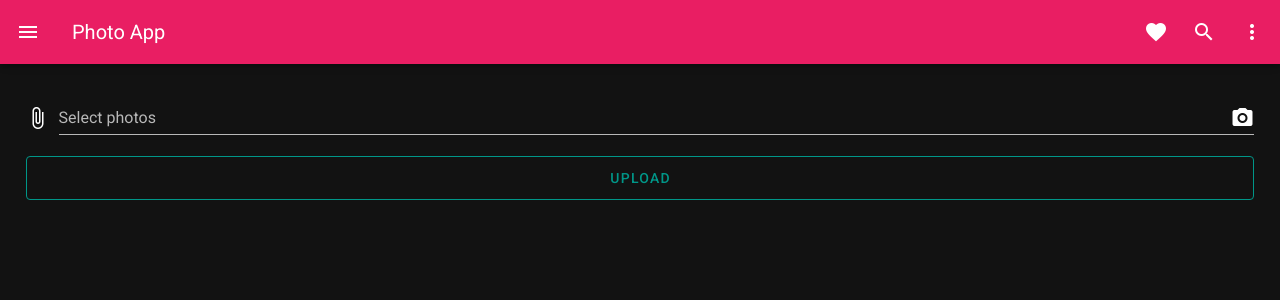
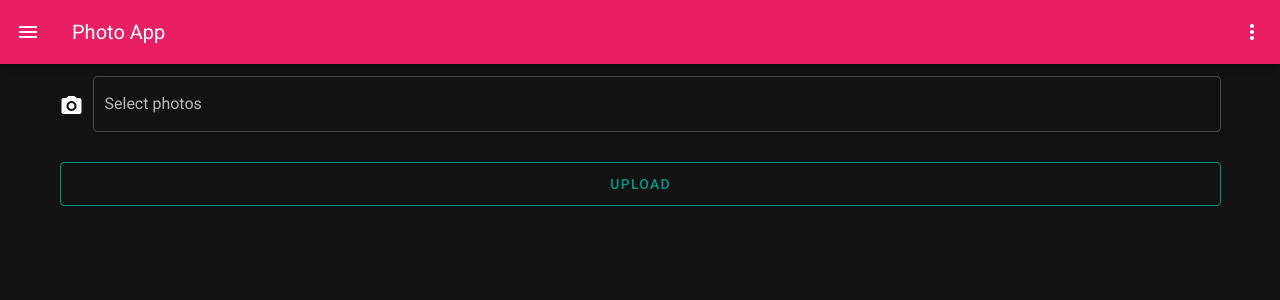
Before and after one commit to DaveSvatora/image-vue, a Vue app: page / in a window 1280 px wide. Shown: the top 300 px of the page. Built offline with nearby package versions, Linux system fonts and the light colour scheme.

Commit message:
no errors, but doesn't work

```diff
--- a/package.json
+++ b/package.json
@@ -8,6 +8,7 @@
     "lint": "vue-cli-service lint"
   },
   "dependencies": {
+    "axios": "^0.19.0",
     "core-js": "^2.6.5",
     "vue": "^2.6.10",
     "vuetify": "^2.0.0"
--- a/src/App.vue
+++ b/src/App.vue
@@ -8,14 +8,6 @@
           <v-toolbar-title>Photo App</v-toolbar-title>
 
           <v-spacer></v-spacer>
-
-          <v-btn icon>
-            <v-icon>mdi-heart</v-icon>
-          </v-btn>
-
-          <v-btn icon>
-            <v-icon>mdi-magnify</v-icon>
-          </v-btn>
 
           <v-menu left bottom>
             <template v-slot:activator="{ on }">
@@ -32,25 +24,74 @@
           </v-menu>
         </v-app-bar>
       </div>
-      <v-form ref="form">
-        <v-file-input chips append-icon="mdi-camera" label="Select photos" multiple required></v-file-input>
-        <v-btn block large outlined color="teal">Upload</v-btn>
-      </v-form>
+      <div class="container">
+        <!-- <v-form ref="form" enctype="multipart/form-data"> -->
+        <v-file-input
+          v-model="files"
+          chips
+          clearable
+          outlined
+          show-size
+          clear-icon="mdi-close"
+          prepend-icon="mdi-camera"
+          label="Select photos"
+          multiple
+          required
+          v-on:change="handleUploads()"
+        ></v-file-input>
 
+        <v-btn v-on:click="upload()" block large outlined color="teal">Upload</v-btn>
+        <!-- </v-form> -->
+      </div>
     </div>
   </v-app>
 </template>
 
 <script>
+/* eslint-disable */
+const axios = require("axios");
 export default {
   data() {
     return {
+      files: [],
       drawer: null,
       items: [
         { title: "Home", icon: "dashboard" },
         { title: "About", icon: "question_answer" }
       ]
     };
+  },
+  methods: {
+    upload() {
+      let formData = new FormData();
+      // alert(this.files.length);
+      for (var i = 0; i < this.files.length; i++) {
+        let file = this.files[i];
+        // alert(file.name);
+        formData.append("pics[" + i + "]", file);
+      }
+
+      axios
+        .post("http://localhost:3000/uploadmultiple", formData, {
+          headers: {
+            "Content-Type": "multipart/form-data"
+          }
+        })
+        .then(function() {
+          console.log("SUCCESS!!");
+        })
+        .catch(function() {
+          console.log("FAILURE!!");
+        });
+      // alert("upload meow");
+    },
+    handleUploads() {
+      this.files.forEach(element => {
+        // console.log(element.name);
+      });
+      console.log(this.files.length);
+      // alert("handlingUpload meow");
+    }
   }
 };
 </script>
```
Also changed, not shown: 1 other file (tests, documents, lock files or other folders).
